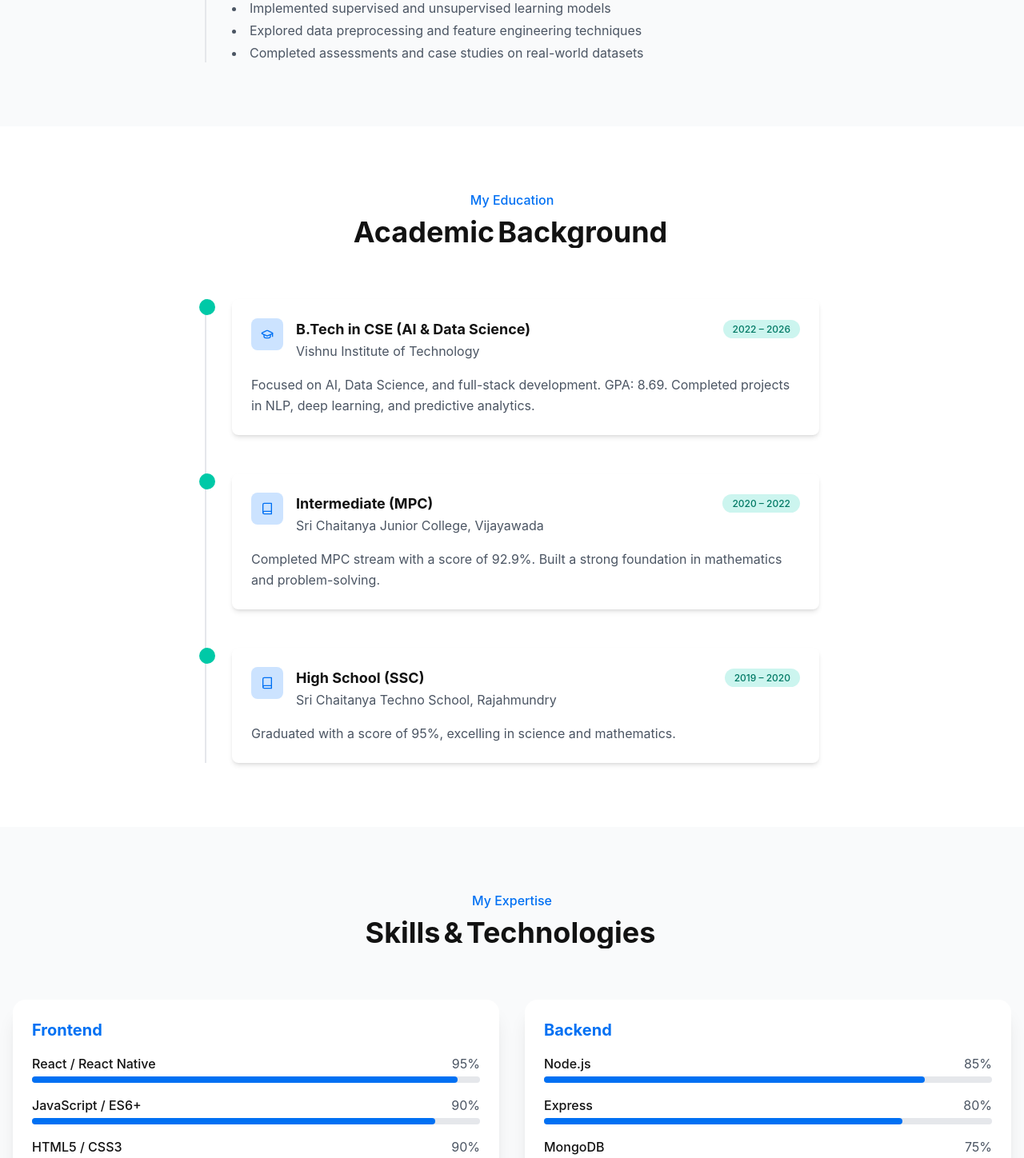
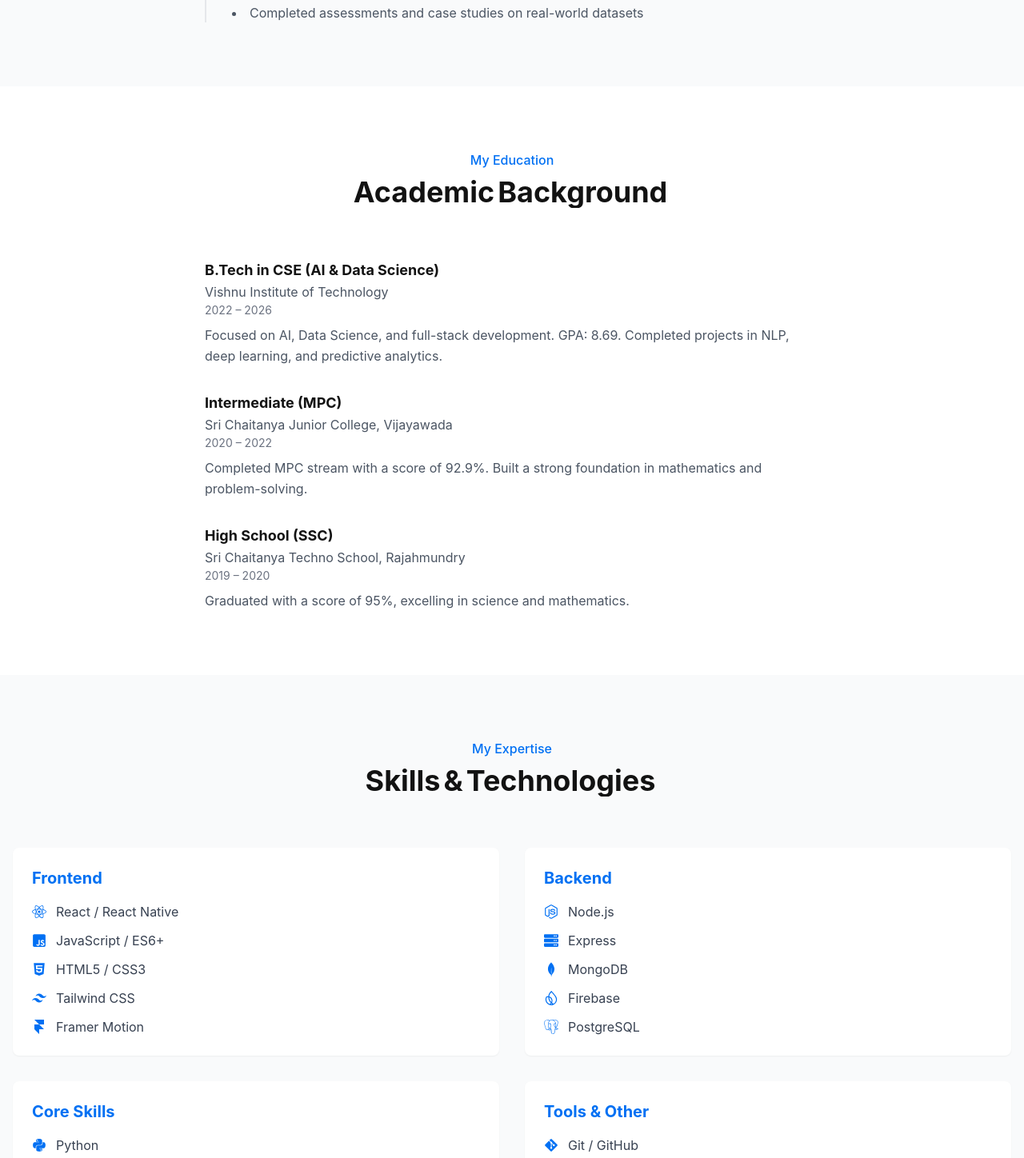
Before and after one commit to madhavavukkum/my-portfolio, a React (Vite) app: page /about in a window 1280 px wide. Shown: the part 1330-2778 px from the top of the page at 80% size. Built offline with nearby package versions, Linux system fonts and the light colour scheme.

Commit message:
minor fixes

```diff
--- a/src/components/home/Skills.jsx
+++ b/src/components/home/Skills.jsx
@@ -1,6 +1,8 @@
-import { motion } from 'framer-motion'
-import SectionTitle from '../common/SectionTitle'
-import { skills } from '../../data/skills'
+import { motion } from 'framer-motion';
+import SectionTitle from '../common/SectionTitle';
+import { skillsData } from '../../data/skillsData';
+import * as Icons from 'react-icons/fa';
+import * as SimpleIcons from 'react-icons/si';
 
 const Skills = () => {
   const container = {
@@ -11,26 +13,30 @@
         staggerChildren: 0.1
       }
     }
-  }
+  };
 
   const item = {
     hidden: { opacity: 0, y: 20 },
     show: { opacity: 1, y: 0, transition: { duration: 0.5 } }
-  }
+  };
+
+  const getIcon = (logo) => {
+    const IconComponent = Icons[logo] || SimpleIcons[logo];
+    return IconComponent ? <IconComponent className="text-lg text-primary-500" /> : null;
+  };
 
   return (
     <section className="py-20 bg-gray-50 dark:bg-dark-900">
-      <div className="container">
+      <div className="container mx-auto px-4">
         <SectionTitle
           subtitle="My Expertise"
           title="Skills & Technologies"
         />
-
         <div className="grid grid-cols-2 md:grid-cols-3 lg:grid-cols-4 gap-6 md:gap-8">
-          {Object.entries(skills).map(([category, items], index) => (
+          {Object.entries(skillsData).map(([category, items], index) => (
             <motion.div
               key={category}
-              className="card p-6"
+              className="p-6 bg-white dark:bg-dark-800 rounded-lg shadow-sm"
               variants={item}
               initial="hidden"
               whileInView="show"
@@ -39,14 +45,14 @@
             >
               <h3 className="text-lg font-bold mb-4 text-primary-500">{category}</h3>
               <ul className="space-y-3">
-                {items.map(skill => (
+                {items.map((skill) => (
                   <motion.li
                     key={skill.name}
                     className="flex items-center"
-                    whileHover={{ x: 5 }}
+                    whileHover={{ y: -3 }}
                     transition={{ duration: 0.2 }}
                   >
-                    <div className="w-2 h-2 rounded-full bg-secondary-500 mr-2"></div>
+                    <div className="mr-3">{getIcon(skill.logo)}</div>
                     <span className="text-gray-700 dark:text-gray-300">{skill.name}</span>
                   </motion.li>
                 ))}
@@ -56,7 +62,7 @@
         </div>
       </div>
     </section>
-  )
-}
+  );
+};
 
-export default Skills
+export default Skills;
--- a/src/data/projects.jsx
+++ b/src/data/projects.jsx
@@ -19,26 +19,7 @@
     githubUrl: 'https://github.com/madhavapavan/cipherchat',
     featured: true
   },
-  {
-    id: 'finance-dashboard',
-    title: 'Financial Analytics Dashboard',
-    excerpt: 'An interactive dashboard for financial data visualization and analysis with real-time updates.',
-    description: 'A sophisticated financial analytics dashboard that visualizes complex data in an intuitive interface, helping users make informed decisions based on real-time market information.',
-    challenge: 'The client needed a way to visualize complex financial data in real-time, allowing users to identify trends, track investments, and make informed decisions quickly.',
-    solution: 'I built a responsive dashboard with interactive charts and data visualizations that update in real-time. The application features customizable widgets, dark/light modes, and export capabilities for reports. Advanced filtering options allow users to drill down into specific data points.',
-    thumbnail: 'https://images.pexels.com/photos/7681023/pexels-photo-7681023.jpeg?auto=compress&cs=tinysrgb&w=1260&h=750&dpr=2',
-    images: [
-      'https://images.pexels.com/photos/7681025/pexels-photo-7681025.jpeg?auto=compress&cs=tinysrgb&w=1260&h=750&dpr=2',
-      'https://images.pexels.com/photos/7692467/pexels-photo-7692467.jpeg?auto=compress&cs=tinysrgb&w=1260&h=750&dpr=2'
-    ],
-    technologies: ['React', 'D3.js', 'Node.js', 'WebSockets', 'Express', 'PostgreSQL'],
-    categories: ['web', 'data visualization', 'finance'],
-    client: 'InvestTrack Financial',
-    date: 'October 2023',
-    liveUrl: 'https://example.com',
-    githubUrl: 'https://github.com',
-    featured: true
-  },
+
   {
     "id": "apex-chat",
     "title": "Apex - AI Chat Application",
@@ -101,23 +82,43 @@
     featured: true
   },
   {
-    id: 'real-estate-platform',
-    title: 'Modern Real Estate Platform',
-    excerpt: 'A comprehensive real estate marketplace with virtual tours, advanced filtering, and agent connection.',
-    description: 'A cutting-edge real estate platform that streamlines property searching, viewing, and purchasing while providing valuable tools for both buyers and agents.',
-    challenge: 'The client needed to modernize their traditional real estate business with a digital platform that could showcase properties effectively, connect buyers with agents, and provide detailed analytics on market trends.',
-    solution: 'I built a feature-rich real estate platform with 3D virtual tours, advanced search filters, and saved preferences. The platform includes neighborhood insights, price history, and direct messaging with agents. For the agency, the admin dashboard provides detailed analytics on listing performance and buyer engagement.',
-    thumbnail: 'https://images.pexels.com/photos/1546166/pexels-photo-1546166.jpeg?auto=compress&cs=tinysrgb&w=1260&h=750&dpr=2',
+    id: 'petrol-price-prediction',
+    title: 'Petrol Price Prediction & Analysis',
+    excerpt: 'Analyzed and predicted petrol prices across major Indian cities using machine learning and data visualization.',
+    description: 'This project processes and analyzes petrol prices across Indian metros using real-world data. It applies data preprocessing, correlation heatmaps, and multiple ML models including Linear Regression and Random Forest to predict average petrol prices and identify city-wise trends.',
+    challenge: 'Accurately modeling and predicting petrol prices required cleaning noisy data, handling missing values, and identifying meaningful relationships between city-wise prices.',
+    solution: 'I performed extensive preprocessing and exploratory data analysis on a real Kaggle dataset. Built models using Linear Regression and Random Forest, evaluated with MAE/MSE/R², and visualized actual vs predicted performance. Grid search was used to optimize hyperparameters for better accuracy.',
+    thumbnail: 'https://images.pexels.com/photos/2480625/pexels-photo-2480625.jpeg?auto=compress&cs=tinysrgb&w=1260&h=750&dpr=2',
     images: [
-      'https://images.pexels.com/photos/7031607/pexels-photo-7031607.jpeg?auto=compress&cs=tinysrgb&w=1260&h=750&dpr=2',
-      'https://images.pexels.com/photos/7031408/pexels-photo-7031408.jpeg?auto=compress&cs=tinysrgb&w=1260&h=750&dpr=2'
+      'https://images.pexels.com/photos/92090/pexels-photo-92090.jpeg?auto=compress&cs=tinysrgb&w=1260&h=750&dpr=2',
+      'https://images.pexels.com/photos/2480625/pexels-photo-2480625.jpeg?auto=compress&cs=tinysrgb&w=1260&h=750&dpr=2'
     ],
-    technologies: ['React', 'Next.js', 'Node.js', 'MongoDB', 'Three.js', 'Google Maps API'],
-    categories: ['web', 'real estate'],
-    client: 'Premier Properties',
-    date: 'November 2023',
+    technologies: ['Python', 'Pandas', 'Matplotlib', 'Seaborn', 'Scikit-learn'],
+    categories: ['data science', 'machine learning'],
+    client: 'Personal Project',
+    date: 'April 2024',
+    liveUrl: 'https://colab.research.google.com/drive/1XRqrPBWrFYU4xxbIL9xxmBQ6lZ9-4Soy?usp=sharing',
+    githubUrl: 'https://github.com/madhavapavan/petrol-price-prediction',
+    featured: false
+  },
+  {
+    id: 'finance-dashboard',
+    title: 'Financial Analytics Dashboard',
+    excerpt: 'An interactive dashboard for financial data visualization and analysis with real-time updates.',
+    description: 'A sophisticated financial analytics dashboard that visualizes complex data in an intuitive interface, helping users make informed decisions based on real-time market information.',
+    challenge: 'The client needed a way to visualize complex financial data in real-time, allowing users to identify trends, track investments, and make informed decisions quickly.',
+    solution: 'I built a responsive dashboard with interactive charts and data visualizations that update in real-time. The application features customizable widgets, dark/light modes, and export capabilities for reports. Advanced filtering options allow users to drill down into specific data points.',
+    thumbnail: 'https://images.pexels.com/photos/7681023/pexels-photo-7681023.jpeg?auto=compress&cs=tinysrgb&w=1260&h=750&dpr=2',
+    images: [
+      'https://images.pexels.com/photos/7681025/pexels-photo-7681025.jpeg?auto=compress&cs=tinysrgb&w=1260&h=750&dpr=2',
+      'https://images.pexels.com/photos/7692467/pexels-photo-7692467.jpeg?auto=compress&cs=tinysrgb&w=1260&h=750&dpr=2'
+    ],
+    technologies: ['React', 'D3.js', 'Node.js', 'WebSockets', 'Express', 'PostgreSQL'],
+    categories: ['web', 'data visualization', 'finance'],
+    client: 'InvestTrack Financial',
+    date: 'October 2023',
     liveUrl: 'https://example.com',
     githubUrl: 'https://github.com',
-    featured: false
+    featured: true
   }
 ]
--- a/src/data/skills.js
+++ /dev/null
@@ -1,30 +0,0 @@
-export const skills = {
-  "Frontend": [
-    { name: "React / React Native", level: 95 },
-    { name: "JavaScript / ES6+", level: 90 },
-    { name: "HTML5 / CSS3", level: 90 },
-    { name: "Tailwind CSS", level: 85 },
-    { name: "Framer Motion", level: 80 }
-  ],
-  "Backend": [
-    { name: "Node.js", level: 85 },
-    { name: "Express", level: 80 },
-    { name: "MongoDB", level: 75 },
-    { name: "Firebase", level: 80 },
-    { name: "PostgreSQL", level: 70 }
-  ],
-  "Core Skills": [
-  { name: "Python", level: 80 },
-  { name: "Pandas", level: 75 },
-  { name: "NumPy", level: 70 },
-  { name: "TensorFlow", level: 60 },
-  { name: "Data Analysis", level: 75 }
-],
-  "Other": [
-    { name: "Git / GitHub", level: 85 },
-    { name: "RESTful APIs", level: 90 },
-    { name: "GraphQL", level: 75 },
-    { name: "AWS", level: 70 },
-    { name: "Testing (Jest, Cypress)", level: 75 }
-  ]
-}
--- /dev/null
+++ b/src/data/skillsData.js
@@ -0,0 +1,30 @@
+export const skillsData = {
+    "Frontend": [
+      { name: "React / React Native", logo: "FaReact" },
+      { name: "JavaScript / ES6+", logo: "FaJsSquare" },
+      { name: "HTML5 / CSS3", logo: "FaHtml5" },
+      { name: "Tailwind CSS", logo: "SiTailwindcss" },
+      { name: "Framer Motion", logo: "SiFramer" }
+    ],
+    "Backend": [
+      { name: "Node.js", logo: "FaNodeJs" },
+      { name: "Express", logo: "FaServer" },
+      { name: "MongoDB", logo: "SiMongodb" },
+      { name: "Firebase", logo: "SiFirebase" },
+      { name: "PostgreSQL", logo: "SiPostgresql" }
+    ],
+    "Core Skills": [
+      { name: "Python", logo: "FaPython" },
+      { name: "Pandas", logo: "SiPandas" },
+      { name: "NumPy", logo: "SiNumpy" },
+      { name: "TensorFlow", logo: "SiTensorflow" },
+      { name: "Data Analysis", logo: "FaChartBar" }
+    ],
+    "Tools & Other": [
+      { name: "Git / GitHub", logo: "FaGitAlt" },
+      { name: "RESTful APIs", logo: "FaNetworkWired" },
+      { name: "GraphQL", logo: "SiGraphql" },
+      { name: "AWS", logo: "FaAws" },
+      { name: "Testing (Jest, Cypress)", logo: "SiJest" }
+    ]
+  };
--- a/src/pages/About.jsx
+++ b/src/pages/About.jsx
@@ -1,12 +1,19 @@
-import { motion } from 'framer-motion'
-import { FiDownload } from 'react-icons/fi'
-import Button from '../components/common/Button'
-import SectionTitle from '../components/common/SectionTitle'
-import { skills } from '../data/skills'
-import { experience } from '../data/experience'
-import { education } from '../data/education'
+import { motion } from 'framer-motion';
+import { FiDownload } from 'react-icons/fi';
+import Button from '../components/common/Button';
+import SectionTitle from '../components/common/SectionTitle';
+import { skillsData } from '../data/skillsData';
+import { experience } from '../data/experience';
+import { education } from '../data/education';
+import * as Icons from 'react-icons/fa';
+import * as SimpleIcons from 'react-icons/si';
 
 const About = () => {
+  const getIcon = (logo) => {
+    const IconComponent = Icons[logo] || SimpleIcons[logo];
+    return IconComponent ? <IconComponent className="text-lg text-primary-500" /> : null;
+  };
+
   return (
     <motion.div
       initial={{ opacity: 0 }}
@@ -15,8 +22,8 @@
       transition={{ duration: 0.5 }}
     >
       {/* Hero Section */}
-      <section className="pt-32 pb-20">
-        <div className="container">
+      <section className="pt-24 pb-16">
+        <div className="container mx-auto px-4">
           <div className="grid grid-cols-1 lg:grid-cols-2 gap-12 items-center">
             <motion.div
               initial={{ opacity: 0, x: -50 }}
@@ -27,46 +34,32 @@
                 About Me
               </span>
               <h1 className="text-4xl md:text-5xl font-bold mb-6">
-                I solve problems and create effective solutions.
+                Building impactful digital solutions
               </h1>
               <p className="text-lg text-gray-600 dark:text-gray-300 mb-8">
-                With expertise in AI, Data Science, and full-stack web development, I build cutting-edge solutions that enhance user experiences and streamline processes. Whether it's crafting dynamic web applications or designing intelligent systems, I focus on creating impactful, scalable, and efficient digital products.
+                I specialize in full-stack development and data science, delivering scalable web applications and data-driven insights. My focus is on creating efficient, user-centric solutions.
               </p>
               <Button
-                href="#"
+                href="https://drive.google.com/file/d/1E_1Wc9GsZoW5vFR1hgzimfT-Oxa9HriC/view?usp=sharing"
+                target="_blank"
                 variant="primary"
-                className="flex items-center"
+                className="flex items-center text-lg px-6 py-3"
               >
                 <FiDownload className="mr-2" />
                 Download Resume
               </Button>
             </motion.div>
-
             <motion.div
               initial={{ opacity: 0, x: 50 }}
               animate={{ opacity: 1, x: 0 }}
               transition={{ duration: 0.8 }}
             >
-              <div className="relative">
               <div className="rounded-2xl overflow-hidden shadow-xl">
                 <img
                   src="https://images.pexels.com/photos/4050315/pexels-photo-4050315.jpeg?auto=compress&cs=tinysrgb&w=1260&h=750&dpr=2"
                   alt="Designer at work"
                   className="w-full h-auto"
                 />
-                </div>
-                <div className="absolute -bottom-6 -left-6 p-5 bg-white dark:bg-dark-700 rounded-lg shadow-lg">
-                  <div className="grid grid-cols-2 gap-4">
-                    <div className="text-center">
-                      <span className="block text-sm text-gray-600 dark:text-gray-400">Coded with</span>
-                      <span className="block text-3xl font-bold text-primary-500">Purpose</span>
-                    </div>
-                    <div className="text-center">
-                      <span className="block text-3xl font-bold text-secondary-500">300+</span>
-                      <span className="block text-sm text-gray-600 dark:text-gray-400">DSA Problems Solved</span>
-                    </div>
-                  </div>
-                </div>
               </div>
             </motion.div>
           </div>
@@ -75,12 +68,8 @@
 
       {/* Experience Section */}
       <section className="py-20 bg-gray-50 dark:bg-dark-900">
-        <div className="container">
-          <SectionTitle
-            subtitle="My Journey"
-            title="Work Experience"
-          />
-
+        <div className="container mx-auto px-4">
+          <SectionTitle subtitle="My Journey" title="Work Experience" />
           <div className="max-w-3xl mx-auto">
             <div className="relative pl-8 border-l-2 border-gray-200 dark:border-gray-700 space-y-12">
               {experience.map((job, index) => (
@@ -117,41 +106,26 @@
 
       {/* Education Section */}
       <section className="py-20 bg-white dark:bg-dark-800">
-        <div className="container">
-          <SectionTitle
-            subtitle="My Education"
-            title="Academic Background"
-          />
-
+        <div className="container mx-auto px-4">
+          <SectionTitle subtitle="My Education" title="Academic Background" />
           <div className="max-w-3xl mx-auto">
-            <div className="relative pl-8 border-l-2 border-gray-200 dark:border-gray-700 space-y-12">
+            <div className="space-y-8">
               {education.map((edu, index) => (
                 <motion.div
                   key={index}
-                  className="relative"
                   initial={{ opacity: 0, y: 20 }}
                   whileInView={{ opacity: 1, y: 0 }}
                   transition={{ duration: 0.5, delay: index * 0.1 }}
                   viewport={{ once: true }}
                 >
-                  <div className="absolute -left-[41px] w-5 h-5 rounded-full bg-secondary-500"></div>
-                  <div className="p-6 bg-white dark:bg-dark-700 shadow-md rounded-lg">
-                    <div className="flex items-start mb-4">
-                      <div className="p-3 rounded-lg bg-primary-100 dark:bg-primary-900/30 text-primary-500">
-                        {edu.icon}
-                      </div>
-                      <div className="ml-4">
+                  <div className="flex items-start">
+                    <div>
                       <h3 className="text-lg font-bold">{edu.degree}</h3>
                       <p className="text-gray-600 dark:text-gray-300">{edu.institution}</p>
-                      </div>
-                      <div className="ml-auto text-right">
-                      <span className="ml-auto px-3 py-1 text-xs font-medium rounded-full bg-secondary-100 dark:bg-secondary-900/30 text-secondary-700 dark:text-secondary-300">
-                      {edu.period}
-                    </span>
+                      <p className="text-sm text-gray-500 dark:text-gray-400">{edu.period}</p>
                     </div>
                   </div>
-                    <p className="text-gray-600 dark:text-gray-300">{edu.description}</p>
-                  </div>
+                  <p className="text-gray-600 dark:text-gray-300 mt-2">{edu.description}</p>
                 </motion.div>
               ))}
             </div>
@@ -161,42 +135,32 @@
 
       {/* Skills Section */}
       <section className="py-20 bg-gray-50 dark:bg-dark-900">
-        <div className="container">
-          <SectionTitle
-            subtitle="My Expertise"
-            title="Skills & Technologies"
-          />
-
+        <div className="container mx-auto px-4">
+          <SectionTitle subtitle="My Expertise" title="Skills & Technologies" />
           <div className="grid grid-cols-1 md:grid-cols-2 gap-8">
-            {Object.entries(skills).map(([category, items], index) => (
+            {Object.entries(skillsData).map(([category, items], index) => (
               <motion.div
                 key={category}
-                className="card p-6"
+                className="p-6 bg-white dark:bg-dark-800 rounded-lg shadow-sm"
                 initial={{ opacity: 0, y: 20 }}
                 whileInView={{ opacity: 1, y: 0 }}
                 transition={{ duration: 0.5, delay: index * 0.1 }}
                 viewport={{ once: true }}
               >
                 <h3 className="text-xl font-bold mb-4 text-primary-500">{category}</h3>
-                <div className="space-y-4">
+                <ul className="space-y-3">
                   {items.map((skill, i) => (
-                    <div key={`${category}-${i}`}>
-                      <div className="flex justify-between mb-1">
-                        <span className="font-medium">{skill.name}</span>
-                        <span className="text-gray-600 dark:text-gray-400">{skill.level}%</span>
-                      </div>
-                      <div className="w-full bg-gray-200 dark:bg-dark-700 rounded-full h-2">
-                        <motion.div
-                          className="bg-primary-500 h-2 rounded-full"
-                          initial={{ width: 0 }}
-                          whileInView={{ width: `${skill.level}%` }}
-                          transition={{ duration: 1, delay: 0.1 * i }}
-                          viewport={{ once: true }}
-                        ></motion.div>
-                      </div>
-                    </div>
+                    <motion.li
+                      key={`${category}-${i}`}
+                      className="flex items-center"
+                      whileHover={{ y: -3 }}
+                      transition={{ duration: 0.2 }}
+                    >
+                      <div className="mr-3">{getIcon(skill.logo)}</div>
+                      <span className="text-gray-700 dark:text-gray-300">{skill.name}</span>
+                    </motion.li>
                   ))}
-                </div>
+                </ul>
               </motion.div>
             ))}
           </div>
@@ -205,7 +169,7 @@
 
       {/* CTA Section */}
       <section className="py-20 bg-primary-500 text-white">
-        <div className="container">
+        <div className="container mx-auto px-4">
           <div className="max-w-3xl mx-auto text-center">
             <motion.h2
               className="text-3xl md:text-4xl font-bold mb-6"
@@ -214,7 +178,7 @@
               transition={{ duration: 0.8 }}
               viewport={{ once: true }}
             >
-              Interested in working together?
+              Ready to collaborate?
             </motion.h2>
             <motion.p
               className="text-lg mb-8 text-white/90"
@@ -223,7 +187,7 @@
               transition={{ duration: 0.8, delay: 0.2 }}
               viewport={{ once: true }}
             >
-              I'm always open to discussing new projects and opportunities.
+              Let's discuss new projects and opportunities.
             </motion.p>
             <motion.div
               initial={{ opacity: 0, y: 20 }}
@@ -233,7 +197,7 @@
             >
               <Button
                 to="/contact"
-                className="bg-white text-primary-600 hover:bg-white/90"
+                className="bg-white text-primary-600 hover:bg-white/90 text-lg px-6 py-3 font-semibold"
               >
                 Get in Touch
               </Button>
@@ -242,7 +206,7 @@
         </div>
       </section>
     </motion.div>
-  )
-}
+  );
+};
 
-export default About
+export default About;
```
Also changed, not shown: src/components/home/FeaturedProjects.jsx (+5 -20 lines), src/components/layout/Footer.jsx (+11 -9 lines), src/pages/Home.jsx (+16 -17 lines), public/homeimg.jpg (added). Lines whose indentation alone changed are shown as unchanged.
